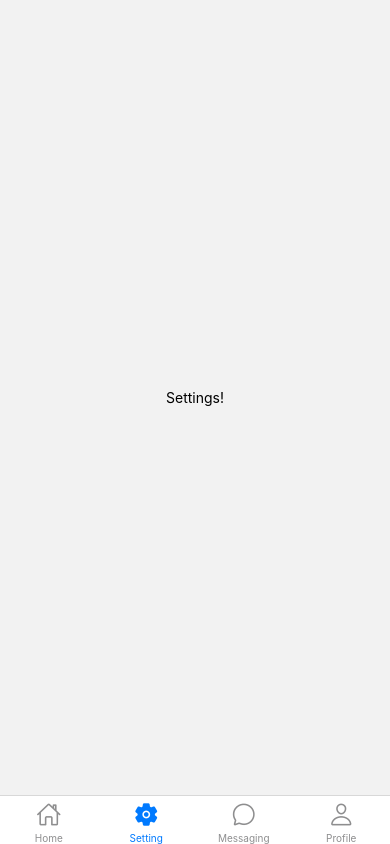
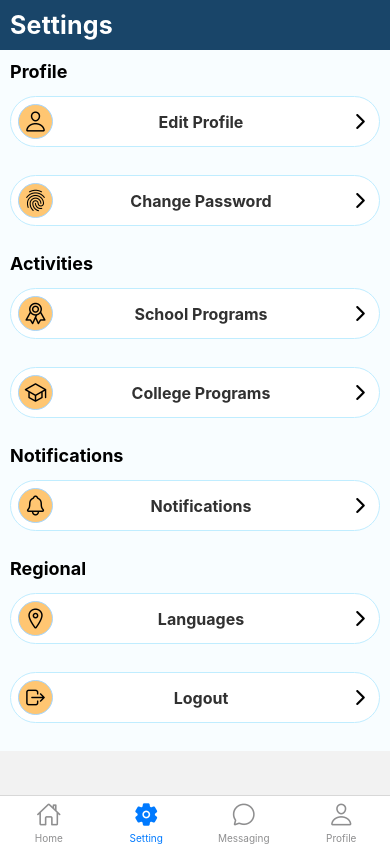
Before and after one commit to SambhajiShinde1234/School-Staff-App, a React Native app: screen /Setting in a window 390 px wide. Built offline with nearby package versions, Linux system fonts and the light colour scheme.

Commit message:
add settings screens

```diff
--- a/App.js
+++ b/App.js
@@ -4,27 +4,13 @@ import { NavigationContainer } from '@react-navigation/native';
 import { createBottomTabNavigator } from '@react-navigation/bottom-tabs';
 import { Ionicons } from '@expo/vector-icons'; // Import Ionicons from @expo/vector-icons
 import Home from './src/Screens/Home/Home';
-
-function SettingsScreen() {
-  return (
-    <View style={{ flex: 1, justifyContent: 'center', alignItems: 'center' }}>
-      <Text>Settings!</Text>
-    </View>
-  );
-}
+import Setting from './src/Screens/Setting/Setting'
+import Meassaging from './src/Screens/Messaging/Messaging'
 
 function ProfileScreen() {
   return (
     <View style={{ flex: 1, justifyContent: 'center', alignItems: 'center' }}>
       <Text>Profile!</Text>
-    </View>
-  );
-}
-
-function MessagingScreen() {
-  return (
-    <View style={{ flex: 1, justifyContent: 'center', alignItems: 'center' }}>
-      <Text>Meassages!</Text>
     </View>
   );
 }
@@ -48,15 +34,14 @@ export default function App() {
             iconName = focused ? 'person' : 'person-outline';
           }
 
-          // You can return any component that you like here!
           return <Ionicons name={iconName} size={size} color={color} />;
         },
         headerShown: false
       })}>
         <Tab.Screen name="Home" component={Home} />
-        <Tab.Screen name="Setting" component={SettingsScreen} />
-        <Tab.Screen name="Messaging" component={MessagingScreen} />
-        <Tab.Screen name="Profile" component={ProfileScreen} />
+        <Tab.Screen name="Setting" component={Setting} />
+        <Tab.Screen name="Messaging" component={Meassaging} />
+        <Tab.Screen name="Profile" component={Setting} />
       </Tab.Navigator>
     </NavigationContainer>
   );
--- a/src/Component/MainContent.jsx
+++ b/src/Component/MainContent.jsx
@@ -24,7 +24,7 @@ function MainContent() {
 const styles = StyleSheet.create({
    scrollViewContent: {
     backgroundColor: '#F8FDFF',
-    minHeight: 870
+    minHeight: 870,
    }
   });
 
--- /dev/null
+++ b/src/Screens/Messaging/Messaging.jsx
@@ -0,0 +1,103 @@
+import React from 'react'
+import { View, Text, ScrollView, StyleSheet, TouchableOpacity } from 'react-native'
+import { Ionicons } from '@expo/vector-icons'
+
+const SettingView = ({leftIconName, title, rightIconName}) => {
+    return(
+        <View style={styles.container}>
+            <View style={styles.iconHolder}>
+                <Ionicons name={leftIconName} size={23} color='black' />
+            </View>
+            <Text style={styles.titles}>{title}</Text>
+            <TouchableOpacity
+                onPress={() => alert(title)}
+            >
+                <Ionicons name={rightIconName} size={23} color='black' />
+            </TouchableOpacity>
+        </View>
+    )
+}
+
+const Meassaging = () => {
+  return (
+    <>
+        <Text style={styles.settingText}>Meassaging</Text>
+        <ScrollView
+          contentContainerStyle={styles.scrollViewContent}
+          showsVerticalScrollIndicator={false}
+        >
+        <Text style={styles.heading}>Profile</Text>
+        <SettingView leftIconName='person-outline' title='Edit Profile' rightIconName='chevron-forward-outline' />
+        <SettingView leftIconName='finger-print-outline' title='Change Password' rightIconName='chevron-forward-outline' />
+
+        <Text style={styles.heading}>Activities</Text>
+        <SettingView leftIconName='ribbon-outline' title='School Programs' rightIconName='chevron-forward-outline' />
+        <SettingView leftIconName='school-outline' title='College Programs' rightIconName='chevron-forward-outline' />
+
+
+        <Text style={styles.heading}>Notifications</Text>
+        <SettingView leftIconName='notifications-outline' title='Notifications' rightIconName='chevron-forward-outline' />
+
+        <Text style={styles.heading}>Regional</Text>
+        <SettingView leftIconName='location-outline' title='Languages' rightIconName='chevron-forward-outline' />
+        <SettingView leftIconName='log-out-outline' title='Logout' rightIconName='chevron-forward-outline' />
+    </ScrollView>
+    </>
+
+  )
+}
+
+const styles = StyleSheet.create({
+    settingText: {
+        color: '#FFF',
+        fontSize: 25,
+        letterSpacing: 0.2,
+        fontWeight: 'bold',
+        backgroundColor: '#194569',
+        padding: 10,
+
+
+    },
+    heading: {
+        fontSize: 18,
+        lineHeight: 19,
+        marginBottom: 15,
+        fontWeight: 'bold'
+    },
+    scrollViewContent: {
+        minHeight: 700,
+        paddingTop: 12,
+        paddingHorizontal: 10,
+        backgroundColor:'#F8FDFF'
+    },
+    iconHolder: {
+        borderWidth: 1,
+        borderColor: '#A5D6FF',
+        borderRadius: 50,
+        width: 35,
+        height: 35,
+        display: 'flex',
+        justifyContent: 'center',
+        alignItems: 'center',
+        backgroundColor: '#FFC672'
+    },
+    container: {
+        display: 'flex',
+        flexDirection: 'row',
+        justifyContent: 'space-between',
+        alignItems: 'center',
+        marginBottom: 28,
+        borderWidth: 1,
+        borderColor: '#C0EDFF',
+        backgroundColor: '#FFF',
+        padding: 7,
+        borderRadius: 50
+    },
+    titles: {
+        fontSize: 16,
+        fontWeight: 'bold',
+        color: '#313131',
+    }
+});
+
+export default Meassaging
--- /dev/null
+++ b/src/Screens/Setting/Setting.jsx
@@ -0,0 +1,103 @@
+import React from 'react'
+import { View, Text, ScrollView, StyleSheet, TouchableOpacity } from 'react-native'
+import { Ionicons } from '@expo/vector-icons'
+
+const SettingView = ({leftIconName, title, rightIconName}) => {
+    return(
+        <View style={styles.container}>
+            <View style={styles.iconHolder}>
+                <Ionicons name={leftIconName} size={23} color='black' />
+            </View>
+            <Text style={styles.titles}>{title}</Text>
+            <TouchableOpacity
+                onPress={() => alert(title)}
+            >
+                <Ionicons name={rightIconName} size={23} color='black' />
+            </TouchableOpacity>
+        </View>
+    )
+}
+
+const Setting = () => {
+  return (
+    <>
+        <Text style={styles.settingText}>Settings</Text>
+        <ScrollView
+          contentContainerStyle={styles.scrollViewContent}
+          showsVerticalScrollIndicator={false}
+        >
+        <Text style={styles.heading}>Profile</Text>
+        <SettingView leftIconName='person-outline' title='Edit Profile' rightIconName='chevron-forward-outline' />
+        <SettingView leftIconName='finger-print-outline' title='Change Password' rightIconName='chevron-forward-outline' />
+
+        <Text style={styles.heading}>Activities</Text>
+        <SettingView leftIconName='ribbon-outline' title='School Programs' rightIconName='chevron-forward-outline' />
+        <SettingView leftIconName='school-outline' title='College Programs' rightIconName='chevron-forward-outline' />
+
+
+        <Text style={styles.heading}>Notifications</Text>
+        <SettingView leftIconName='notifications-outline' title='Notifications' rightIconName='chevron-forward-outline' />
+
+        <Text style={styles.heading}>Regional</Text>
+        <SettingView leftIconName='location-outline' title='Languages' rightIconName='chevron-forward-outline' />
+        <SettingView leftIconName='log-out-outline' title='Logout' rightIconName='chevron-forward-outline' />
+    </ScrollView>
+    </>
+
+  )
+}
+
+const styles = StyleSheet.create({
+    settingText: {
+        color: '#FFF',
+        fontSize: 25,
+        letterSpacing: 0.2,
+        fontWeight: 'bold',
+        backgroundColor: '#194569',
+        padding: 10,
+
+
+    },
+    heading: {
+        fontSize: 18,
+        lineHeight: 19,
+        marginBottom: 15,
+        fontWeight: 'bold'
+    },
+    scrollViewContent: {
+        minHeight: 700,
+        paddingTop: 12,
+        paddingHorizontal: 10,
+        backgroundColor:'#F8FDFF'
+    },
+    iconHolder: {
+        borderWidth: 1,
+        borderColor: '#A5D6FF',
+        borderRadius: 50,
+        width: 35,
+        height: 35,
+        display: 'flex',
+        justifyContent: 'center',
+        alignItems: 'center',
+        backgroundColor: '#FFC672'
+    },
+    container: {
+        display: 'flex',
+        flexDirection: 'row',
+        justifyContent: 'space-between',
+        alignItems: 'center',
+        marginBottom: 28,
+        borderWidth: 1,
+        borderColor: '#C0EDFF',
+        backgroundColor: '#FFF',
+        padding: 7,
+        borderRadius: 50
+    },
+    titles: {
+        fontSize: 16,
+        fontWeight: 'bold',
+        color: '#313131',
+    }
+});
+
+export default Setting
```
